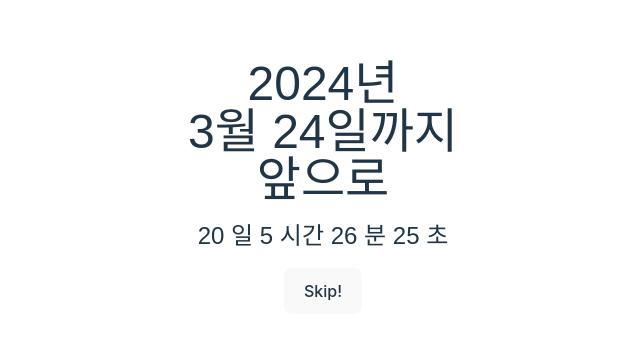
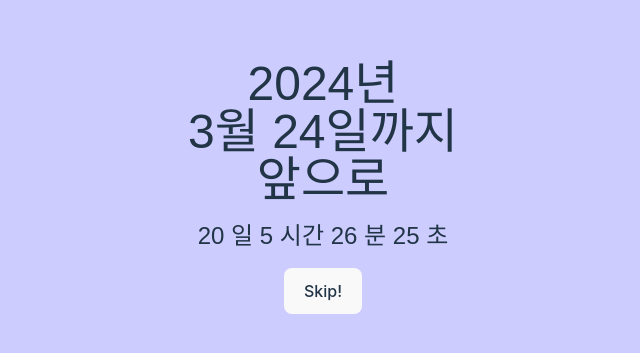
Before and after one commit to my-ggott-games/HBD0324, a React (Vite) app: page / in a window 1280 px wide. Shown: the part 213-566 px from the top of the page, without its empty margins (317-957 px from the left). Built offline with nearby package versions, Linux system fonts and the light colour scheme; a web font is replaced by a local one.

Commit message:
[dev] chore: 배경색 추가
페리윙클 예쁘죠?

```diff
--- a/src/App.tsx
+++ b/src/App.tsx
@@ -4,12 +4,14 @@ import BirthdayPage from './components/BirthdayPage';
 
 function App() {
   return (
+      <div className="bg-periwinkle h-screen flex flex-col justify-center items-center mx-auto text-center select-none">
       <BrowserRouter>
         <Routes>
           <Route path="/" element={<CountDownPage />} />
           <Route path="/happy-birthday" element={<BirthdayPage />} />
         </Routes>
       </BrowserRouter>
+      </div>
   );
 }
 
--- a/tailwind.config.js
+++ b/tailwind.config.js
@@ -10,6 +10,9 @@ export default {
         'pyeongchang-bold': ['PyeongChangPeace-Bold', 'sans-serif'],
         'pyeongchang-light': ['PyeongChangPeace-Light', 'sans-serif'],
       },
+      colors: {
+        periwinkle: '#CCCCFF',
+      },
     },
   },
   plugins: [],
```
